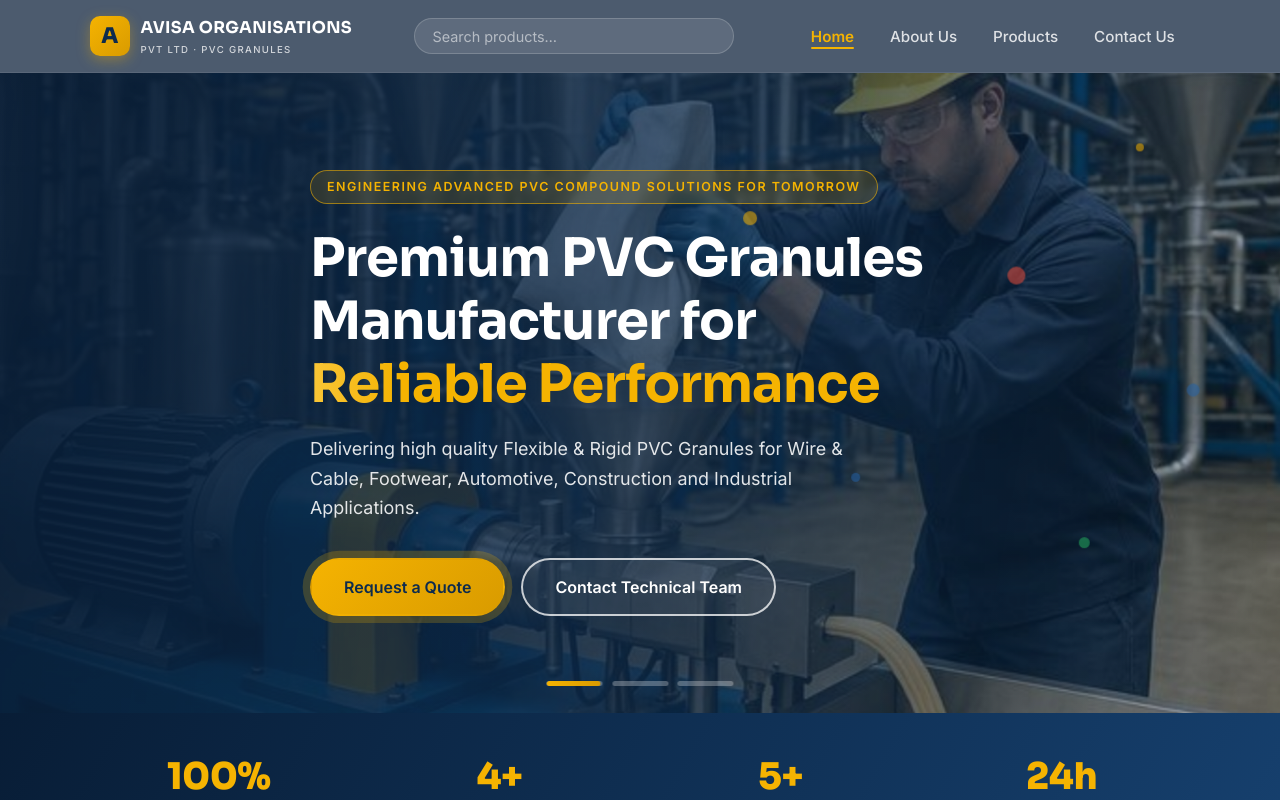
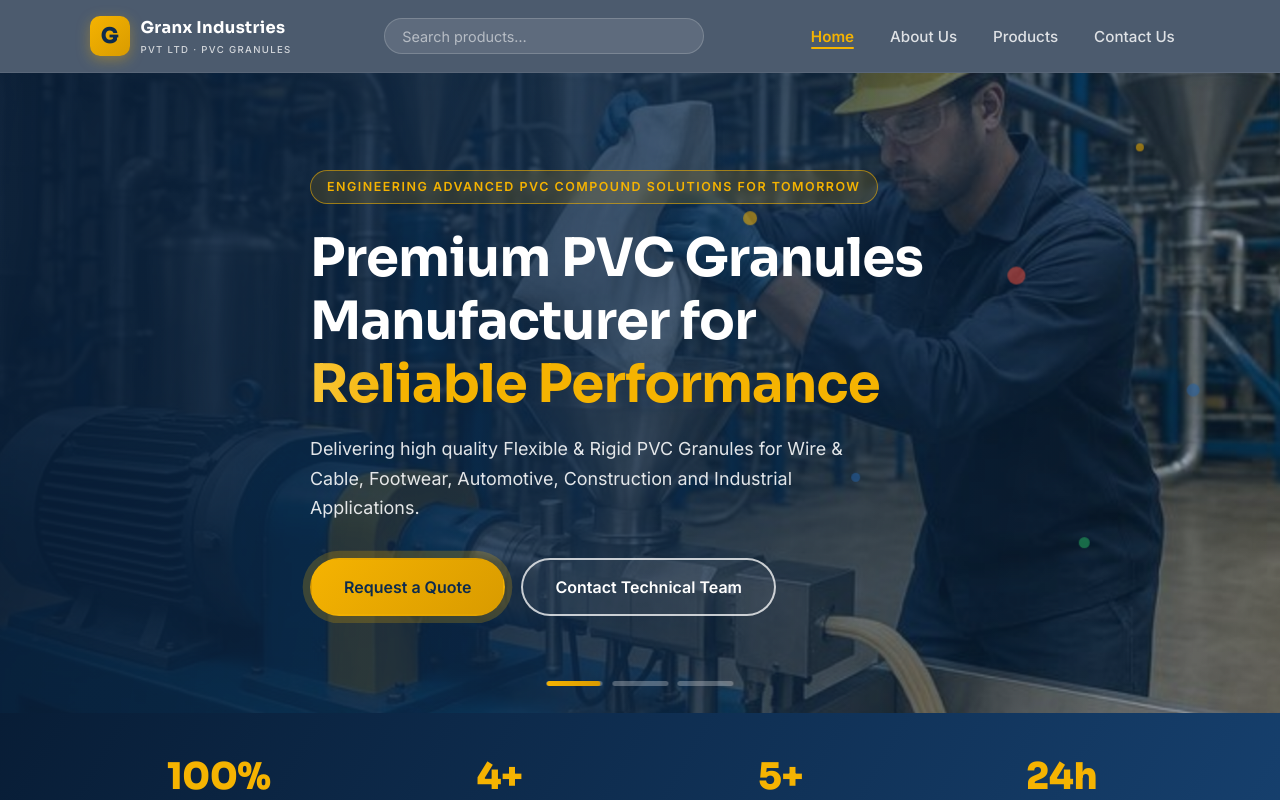
Before and after one commit to sainath31/hygran-polymers, a React (Vite) app: page / in a window 1280 px wide. Shown: the top 800 px of the page. Built offline with nearby package versions, Linux system fonts and the light colour scheme.

Commit message:
Rename company to Granx Industries Pvt Ltd
Update all display references across pages, components, meta tags, and titles.
Brand mark letter updated from A to G in Navbar and Footer.

```diff
--- a/index.html
+++ b/index.html
@@ -12,9 +12,9 @@
     />
     <meta
       name="description"
-      content="AVISA ORGANISATIONS PVT LTD — Premium PVC granules manufacturer. Flexible & Rigid PVC compounds for Wire & Cable, Footwear, Automotive, Construction and Industrial applications."
+      content="Granx Industries Pvt Ltd — Premium PVC granules manufacturer. Flexible & Rigid PVC compounds for Wire & Cable, Footwear, Automotive, Construction and Industrial applications."
     />
-    <title>AVISA ORGANISATIONS PVT LTD — Premium PVC Granules Manufacturer</title>
+    <title>Granx Industries Pvt Ltd — Premium PVC Granules Manufacturer</title>
   </head>
   <body>
     <div id="root"></div>
--- a/src/App.jsx
+++ b/src/App.jsx
@@ -10,10 +10,10 @@ import Contact from './pages/Contact'
 import './App.css'
 
 const titles = {
-  '/': 'AVISA ORGANISATIONS PVT LTD — Premium PVC Granules Manufacturer',
-  '/about': 'About Us — AVISA ORGANISATIONS PVT LTD',
-  '/products': 'Our Products — AVISA ORGANISATIONS PVT LTD',
-  '/contact': 'Contact Us — AVISA ORGANISATIONS PVT LTD',
+  '/': 'Granx Industries Pvt Ltd — Premium PVC Granules Manufacturer',
+  '/about': 'About Us — Granx Industries Pvt Ltd',
+  '/products': 'Our Products — Granx Industries Pvt Ltd',
+  '/contact': 'Contact Us — Granx Industries Pvt Ltd',
 }
 
 function App() {
@@ -22,7 +22,7 @@ function App() {
   useEffect(() => {
     window.scrollTo(0, 0)
     document.title =
-      titles[pathname] || 'AVISA ORGANISATIONS PVT LTD — PVC Granules'
+      titles[pathname] || 'Granx Industries Pvt Ltd — PVC Granules'
   }, [pathname])
 
   return (
--- a/src/components/Footer.jsx
+++ b/src/components/Footer.jsx
@@ -55,9 +55,9 @@ function Footer() {
         <div className="footer-grid">
           <div className="footer-brand">
             <div className="footer-logo">
-              <span className="brand-mark">A</span>
+              <span className="brand-mark">G</span>
               <span>
-                AVISA ORGANISATIONS
+                Granx Industries
                 <small>PVT LTD &middot; PVC GRANULES</small>
               </span>
             </div>
@@ -128,7 +128,7 @@ function Footer() {
 
         <div className="footer-bottom">
           <span>
-            © {new Date().getFullYear()} AVISA ORGANISATIONS PVT LTD. All
+            © {new Date().getFullYear()} Granx Industries Pvt Ltd. All
             rights reserved.
           </span>
           <button
--- a/src/components/Navbar.jsx
+++ b/src/components/Navbar.jsx
@@ -32,9 +32,9 @@ function Navbar() {
     <header className={`navbar${scrolled ? ' scrolled' : ''}`}>
       <div className="container navbar-inner">
         <Link to="/" className="brand" onClick={() => setMenuOpen(false)}>
-          <span className="brand-mark">A</span>
+          <span className="brand-mark">G</span>
           <span className="brand-text">
-            AVISA ORGANISATIONS
+            Granx Industries
             <small>PVT LTD &middot; PVC GRANULES</small>
           </span>
         </Link>
--- a/src/data/products.js
+++ b/src/data/products.js
@@ -1,4 +1,4 @@
-// Product catalog for AVISA ORGANISATIONS PVT LTD.
+// Product catalog for Granx Industries Pvt Ltd.
 // NOTE: Spec values below are typical-range placeholders — replace with
 // your actual grade datasheet values before going live.
 
--- a/src/pages/About.jsx
+++ b/src/pages/About.jsx
@@ -19,7 +19,7 @@ function About() {
       >
         <div className="container">
           <h1>About Us</h1>
-          <p>Company profile of AVISA ORGANISATIONS PVT LTD</p>
+          <p>Company profile of Granx Industries Pvt Ltd</p>
         </div>
       </section>
 
@@ -29,7 +29,7 @@ function About() {
             <div>
               <h2>Company Overview</h2>
               <p>
-                AVISA ORGANISATIONS PVT LTD is a leading manufacturer of PVC
+                Granx Industries Pvt Ltd is a leading manufacturer of PVC
                 granules and compounds delivering customized polymer solutions
                 for diverse industrial applications.
               </p>
--- a/src/pages/Contact.jsx
+++ b/src/pages/Contact.jsx
@@ -185,7 +185,7 @@ function Contact() {
             <h3>Company Information</h3>
             <p>
               <strong>Company Name</strong>
-              AVISA ORGANISATIONS PVT LTD
+              Granx Industries Pvt Ltd
             </p>
             <p>
               <strong>Registered Address</strong>
--- a/src/pages/Home.jsx
+++ b/src/pages/Home.jsx
@@ -184,7 +184,7 @@ function Home() {
             <div>
               <h2>Committed to Quality &amp; Sustainability</h2>
               <p>
-                At AVISA ORGANISATIONS, sustainability is a core value. We
+                At Granx Industries, sustainability is a core value. We
                 continuously improve our processes to reduce waste and deliver
                 compounds that support a responsible supply chain.
               </p>
```
